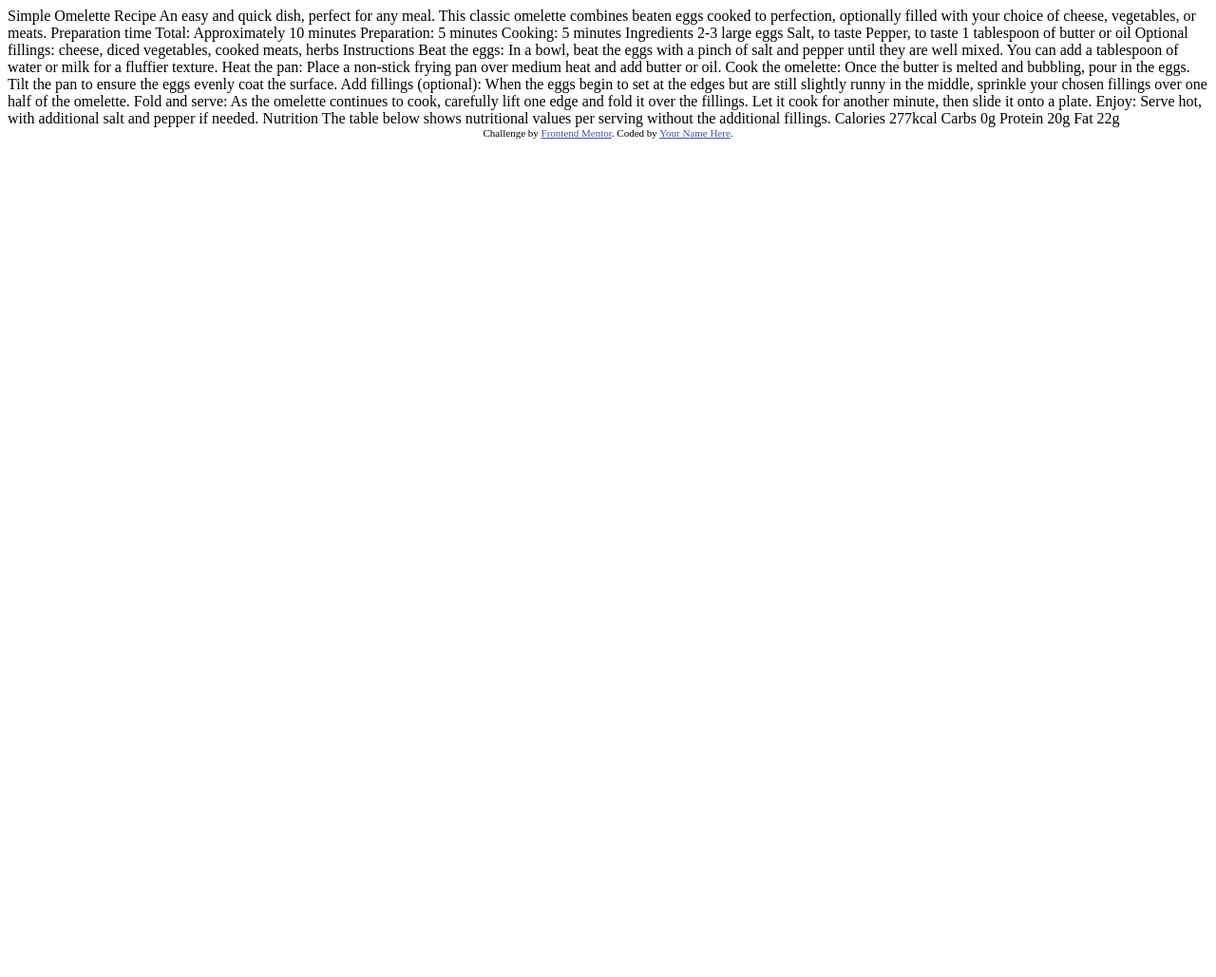
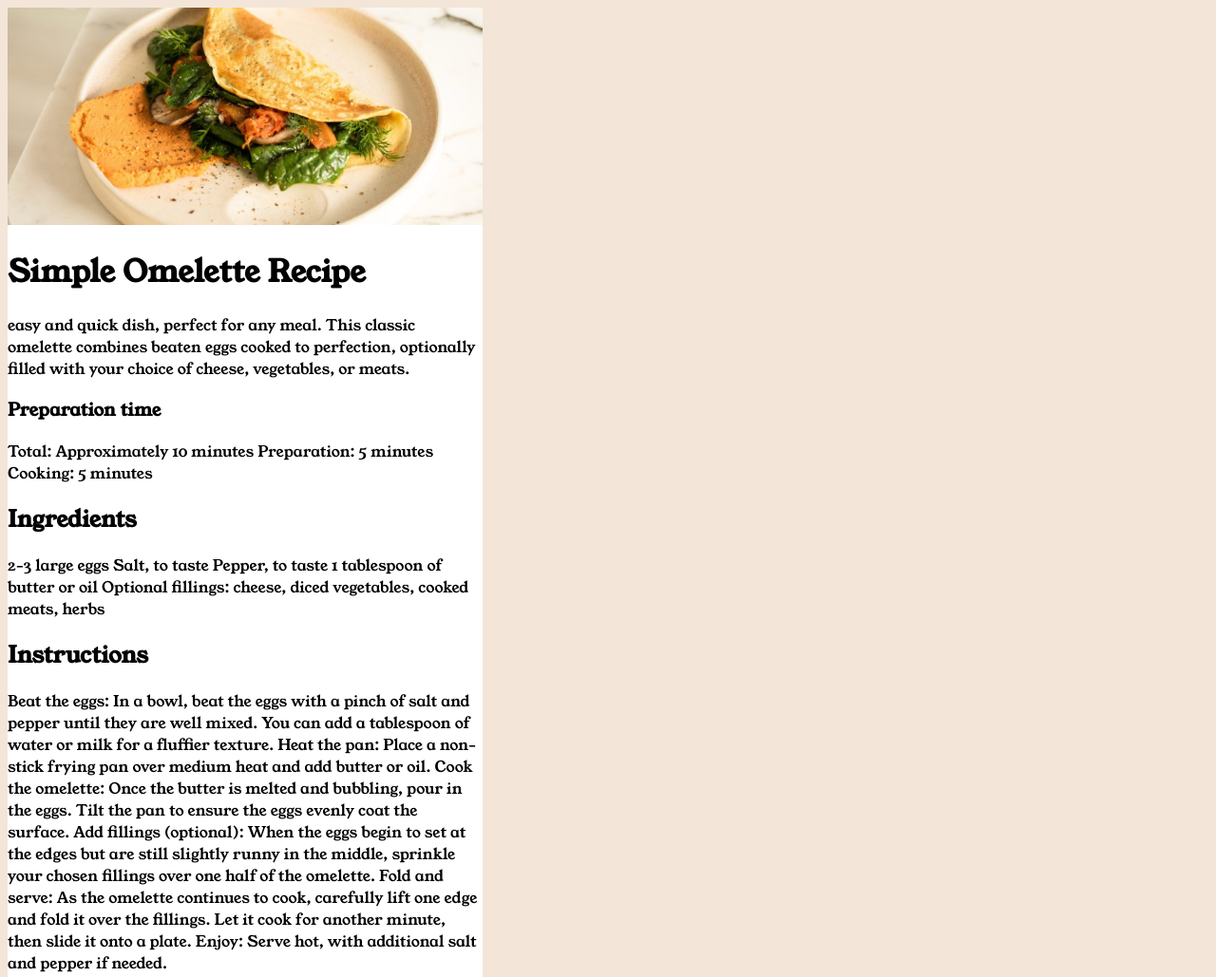
Before and after one commit to tybaglue/FM-recipe-page, a plain HTML site: page index.html in a window 1280 px wide. Shown: the top 1029 px of the page at 95% size. Before the commit the page ends 800 px from the top, so only its background shows below. Drawn offline with Linux system fonts and the light colour scheme.

Commit message:
HTML/css first edit

```diff
--- a/index.html
+++ b/index.html
@@ -8,34 +8,42 @@
 
   <title>Frontend Mentor | Recipe page</title>
 
-  <!-- Feel free to remove these styles or customise in your own stylesheet 👍 -->
-  <style>
-    .attribution { font-size: 11px; text-align: center; }
-    .attribution a { color: hsl(228, 45%, 44%); }
-  </style>
 </head>
 <body>
+ <link rel="stylesheet" href="style.css">
 
-  Simple Omelette Recipe
+ <header></header>
 
-  An easy and quick dish, perfect for any meal. This classic omelette combines beaten eggs cooked
-  to perfection, optionally filled with your choice of cheese, vegetables, or meats.
+  <div class="container">
 
-  Preparation time
+  <div class="card">
+        <img src="assets/images/image-omelette.jpeg">
+        <h1>Simple Omelette Recipe</h1>
+
+    <main>
+        <p> easy and quick dish, perfect for any meal. This classic omelette combines beaten eggs cooked
+  to perfection, optionally filled with your choice of cheese, vegetables, or meats.</p>
+
+    <div class="preparation">
+      <h3>Preparation time</h3>
 
         Total: Approximately 10 minutes
         Preparation: 5 minutes
         Cooking: 5 minutes
+    </div>
 
-  Ingredients
+    <div class="ingredients">
+      <h2>Ingredients</h2>
 
         2-3 large eggs
         Salt, to taste
         Pepper, to taste
         1 tablespoon of butter or oil
         Optional fillings: cheese, diced vegetables, cooked meats, herbs
+    </div>
 
-  Instructions
+    <div class="instructions">
+      <h2>Instructions</h2>
 
         Beat the eggs: In a bowl, beat the eggs with a pinch of salt and pepper until they are well mixed.
         You can add a tablespoon of water or milk for a fluffier texture.
@@ -53,7 +61,10 @@
 
        Enjoy: Serve hot, with additional salt and pepper if needed.
 
-  Nutrition
+    </div>
+
+    <div class="nutrition">
+     <h2>Nutrition</h2>
 
       The table below shows nutritional values per serving without the additional fillings.
 
@@ -68,10 +79,19 @@
 
       Fat
       22g
+    </div>
+
+    </main>
+  </div>
+
+
+<footer>
 
   <div class="attribution">
     Challenge by <a href="https://www.frontendmentor.io?ref=challenge" target="_blank">Frontend Mentor</a>.
     Coded by <a href="#">Your Name Here</a>.
   </div>
+
+</footer>
 </body>
 </html>
--- /dev/null
+++ b/style.css
@@ -0,0 +1,20 @@
+@import url('https://fonts.googleapis.com/css2?family=Young+Serif&display=swap');
+@import url('https://fonts.googleapis.com/css2?family=Outfit:wght@100..900&family=Young+Serif&display=swap');
+
+body{
+    font-family: "Young Serif", serif;
+    font-weight: 400;
+    font-style: normal;
+    background-color: hsl(30, 54%, 90%);
+}
+
+.container{
+    background-color: white;
+    width: 500px;
+}
+img{
+    width: 100%;
+}
+h2{
+    font-family: "Young Serif", serif;
+}
```
Also changed, not shown: 1 other file. Lines whose indentation alone changed are shown as unchanged.
